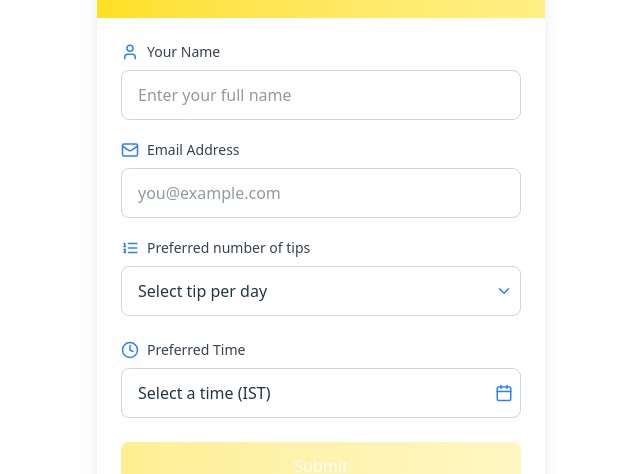
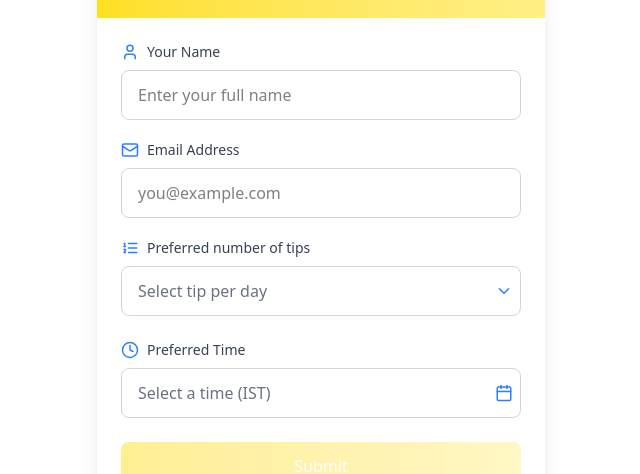
Before and after one commit to Shah3949/js-daily-tip-frontend, a React (Vite) app: page / in a window 1280 px wide. Both pictures are taken after a click on the button "Subscribe Now". Shown: the part 154-628 px from the top of the page, without its empty margins (319-959 px from the left). Built offline with nearby package versions, Linux system fonts and the light colour scheme.

Commit message:
fixed text visibility issue in oter browser than egde

```diff
--- a/src/components/SubscribeForm.jsx
+++ b/src/components/SubscribeForm.jsx
@@ -117,14 +117,14 @@ export default function SubscribeForm({ onClose }) {
               name="name"
               value={formData.name}
               onChange={handleChange}
-              className="w-full px-4 py-3 border border-gray-300 rounded-lg focus:outline-none focus:ring-2 focus:ring-blue-500 focus:border-transparent transition-all"
+              className="w-full px-4 py-3 bg-white text-black border border-gray-300 rounded-lg focus:outline-none focus:ring-2 focus:ring-blue-500 focus:border-transparent transition-all"
               placeholder="Enter your full name"
               required
             />
           </div>
 
           <div className="mb-5">
-            <label htmlFor="email" className="flex items-center text-sm font-medium text-gray-700 mb-2">
+            <label htmlFor="email" className="flex items-center bg-white text-sm font-medium text-gray-700 mb-2">
               <Mail size={18} className="mr-2 text-blue-500" />
               <span>Email Address</span>
             </label>
@@ -134,14 +134,14 @@ export default function SubscribeForm({ onClose }) {
               name="email"
               value={formData.email}
               onChange={handleChange}
-              className="w-full px-4 py-3 border border-gray-300 rounded-lg focus:outline-none focus:ring-2 focus:ring-blue-500 focus:border-transparent transition-all"
+              className="w-full px-4 py-3 bg-white text-black border border-gray-300 rounded-lg focus:outline-none focus:ring-2 focus:ring-blue-500 focus:border-transparent transition-all"
               placeholder="you@example.com"
               required
             />
           </div>
 
           <div className="mb-6">
-            <label htmlFor="tips" className="flex items-center text-sm font-medium text-gray-700 mb-2">
+            <label htmlFor="tips" className="flex items-center bg-white text-sm font-medium text-gray-700 mb-2">
               <ListOrdered size={18} className="mr-2 text-blue-500" />
               <span>Preferred number of tips</span>
             </label>
@@ -151,10 +151,10 @@ export default function SubscribeForm({ onClose }) {
                 name="tips"
                 value={formData.tips}
                 onChange={handleChange}
-                className="w-full px-4 py-3 border border-gray-300 rounded-lg focus:outline-none focus:ring-2 focus:ring-blue-500 focus:border-transparent appearance-none transition-all"
+                className={`w-full px-4 py-3 bg-white border border-gray-300 rounded-lg focus:outline-none focus:ring-2 focus:ring-blue-500 focus:border-transparent appearance-none transition-all ${formData.tips === "" ? "text-gray-500" : "text-black"}`}
                 required
               >
-                <option value="">Select tip per day</option>
+                <option value="" selected className="text-gray-500">Select tip per day</option>
                 <option key='1' value='1'>1</option>
                 <option key='2' value='2'>2</option>
                 <option key='3' value='3'>3</option>
@@ -177,7 +177,7 @@ export default function SubscribeForm({ onClose }) {
                 name="time"
                 value={formData.time}
                 onChange={handleChange}
-                className="w-full px-4 py-3 border border-gray-300 rounded-lg focus:outline-none focus:ring-2 focus:ring-blue-500 focus:border-transparent appearance-none transition-all"
+                className={`w-full px-4 py-3 bg-white border border-gray-300 rounded-lg focus:outline-none focus:ring-2 focus:ring-blue-500 focus:border-transparent appearance-none transition-all ${formData.time === "" ? "text-gray-500" : "text-black"}`}
                 required
               >
                 <option value="">Select a time (IST)</option>
@@ -187,7 +187,7 @@ export default function SubscribeForm({ onClose }) {
                   </option>
                 ))}
               </select>
-              <div className="pointer-events-none absolute inset-y-0 right-0 flex items-center px-2             text-gray-700">
+              <div className="pointer-events-none absolute inset-y-0 right-0 flex items-center px-2 text-gray-700">
                 <Calendar size={18} className="text-blue-500" />
               </div>
             </div>
```
